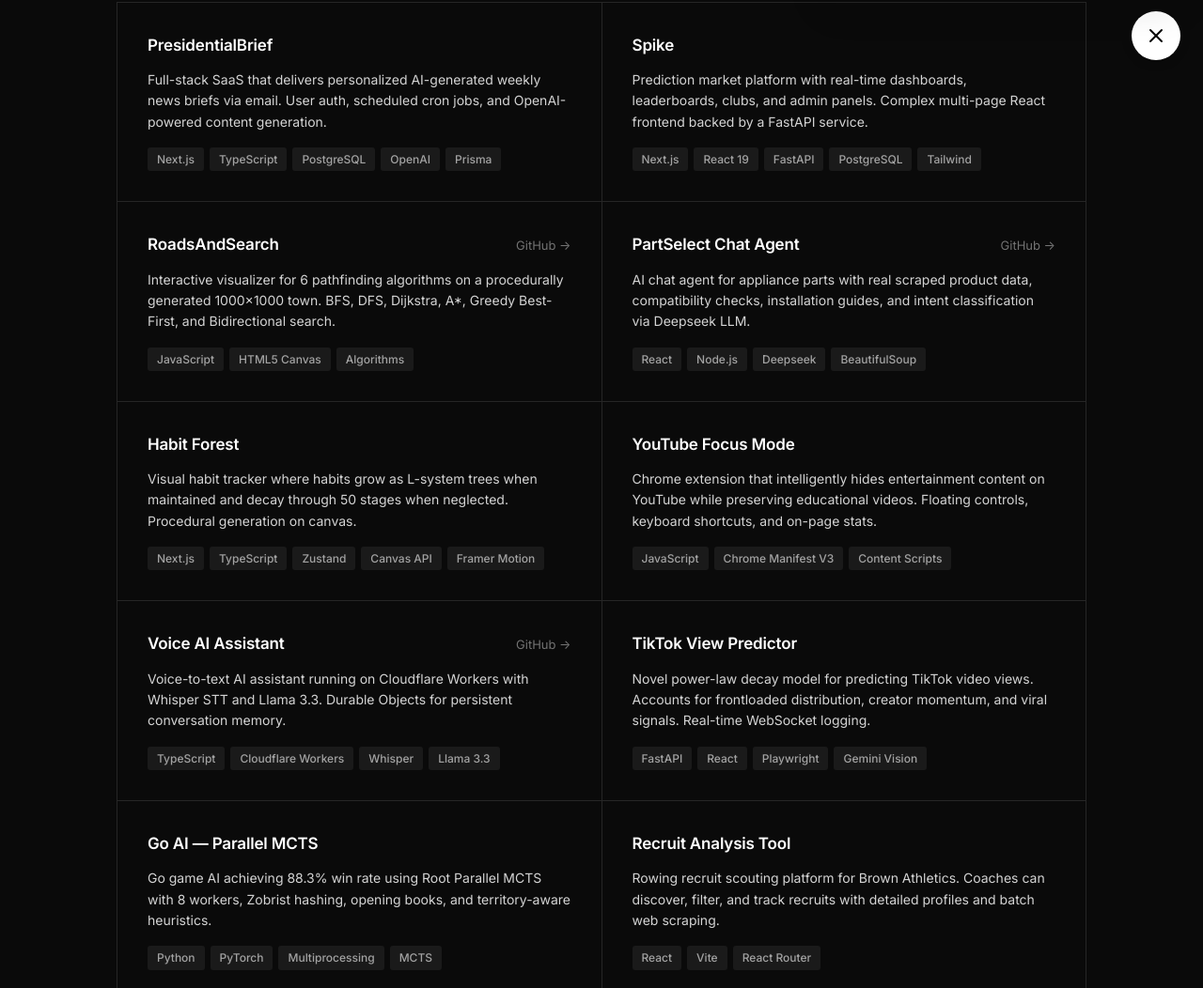
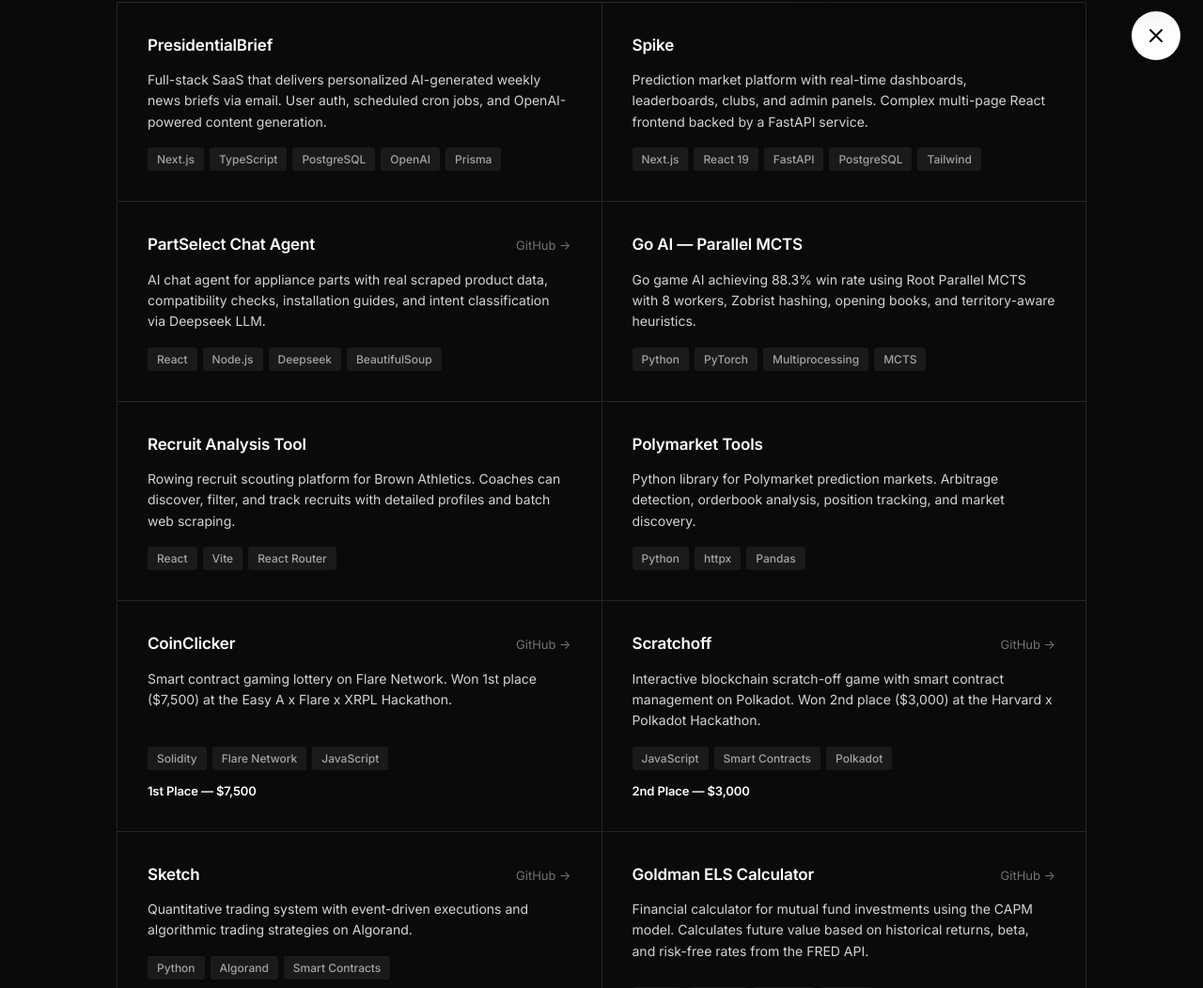
Before and after one commit to kostakarathana/personal_website, a website: page index.html in a window 1280 px wide. Shown: the part 712-1764 px from the top of the page at 94% size. Drawn offline with Linux system fonts and the light colour scheme.

Commit message:
edit: removal of projects

```diff
--- a/index.html
+++ b/index.html
@@ -80,64 +80,12 @@
 
                     <article class="project">
                         <div class="project-top">
-                            <h3>RoadsAndSearch</h3>
-                            <a href="https://github.com/kostakarathana/RoadsAndSearch" target="_blank" rel="noopener">GitHub &rarr;</a>
-                        </div>
-                        <p>Interactive visualizer for 6 pathfinding algorithms on a procedurally generated 1000x1000 town. BFS, DFS, Dijkstra, A*, Greedy Best-First, and Bidirectional search.</p>
-                        <div class="tags">
-                            <span>JavaScript</span><span>HTML5 Canvas</span><span>Algorithms</span>
-                        </div>
-                    </article>
-
-                    <article class="project">
-                        <div class="project-top">
                             <h3>PartSelect Chat Agent</h3>
                             <a href="https://github.com/kostakarathana/INSTALILY-onsite-case-study" target="_blank" rel="noopener">GitHub &rarr;</a>
                         </div>
                         <p>AI chat agent for appliance parts with real scraped product data, compatibility checks, installation guides, and intent classification via Deepseek LLM.</p>
                         <div class="tags">
                             <span>React</span><span>Node.js</span><span>Deepseek</span><span>BeautifulSoup</span>
-                        </div>
-                    </article>
-
-                    <article class="project">
-                        <div class="project-top">
-                            <h3>Habit Forest</h3>
-                        </div>
-                        <p>Visual habit tracker where habits grow as L-system trees when maintained and decay through 50 stages when neglected. Procedural generation on canvas.</p>
-                        <div class="tags">
-                            <span>Next.js</span><span>TypeScript</span><span>Zustand</span><span>Canvas API</span><span>Framer Motion</span>
-                        </div>
-                    </article>
-
-                    <article class="project">
-                        <div class="project-top">
-                            <h3>YouTube Focus Mode</h3>
-                        </div>
-                        <p>Chrome extension that intelligently hides entertainment content on YouTube while preserving educational videos. Floating controls, keyboard shortcuts, and on-page stats.</p>
-                        <div class="tags">
-                            <span>JavaScript</span><span>Chrome Manifest V3</span><span>Content Scripts</span>
-                        </div>
-                    </article>
-
-                    <article class="project">
-                        <div class="project-top">
-                            <h3>Voice AI Assistant</h3>
-                            <a href="https://github.com/kostakarathana/cf_ai_voice_LLM" target="_blank" rel="noopener">GitHub &rarr;</a>
-                        </div>
-                        <p>Voice-to-text AI assistant running on Cloudflare Workers with Whisper STT and Llama 3.3. Durable Objects for persistent conversation memory.</p>
-                        <div class="tags">
-                            <span>TypeScript</span><span>Cloudflare Workers</span><span>Whisper</span><span>Llama 3.3</span>
-                        </div>
-                    </article>
-
-                    <article class="project">
-                        <div class="project-top">
-                            <h3>TikTok View Predictor</h3>
-                        </div>
-                        <p>Novel power-law decay model for predicting TikTok video views. Accounts for frontloaded distribution, creator momentum, and viral signals. Real-time WebSocket logging.</p>
-                        <div class="tags">
-                            <span>FastAPI</span><span>React</span><span>Playwright</span><span>Gemini Vision</span>
                         </div>
                     </article>
 
```
Also changed, not shown: project_photos/polymarket.png (added), project_photos/presedential_brief.png (added), 2 other files.
